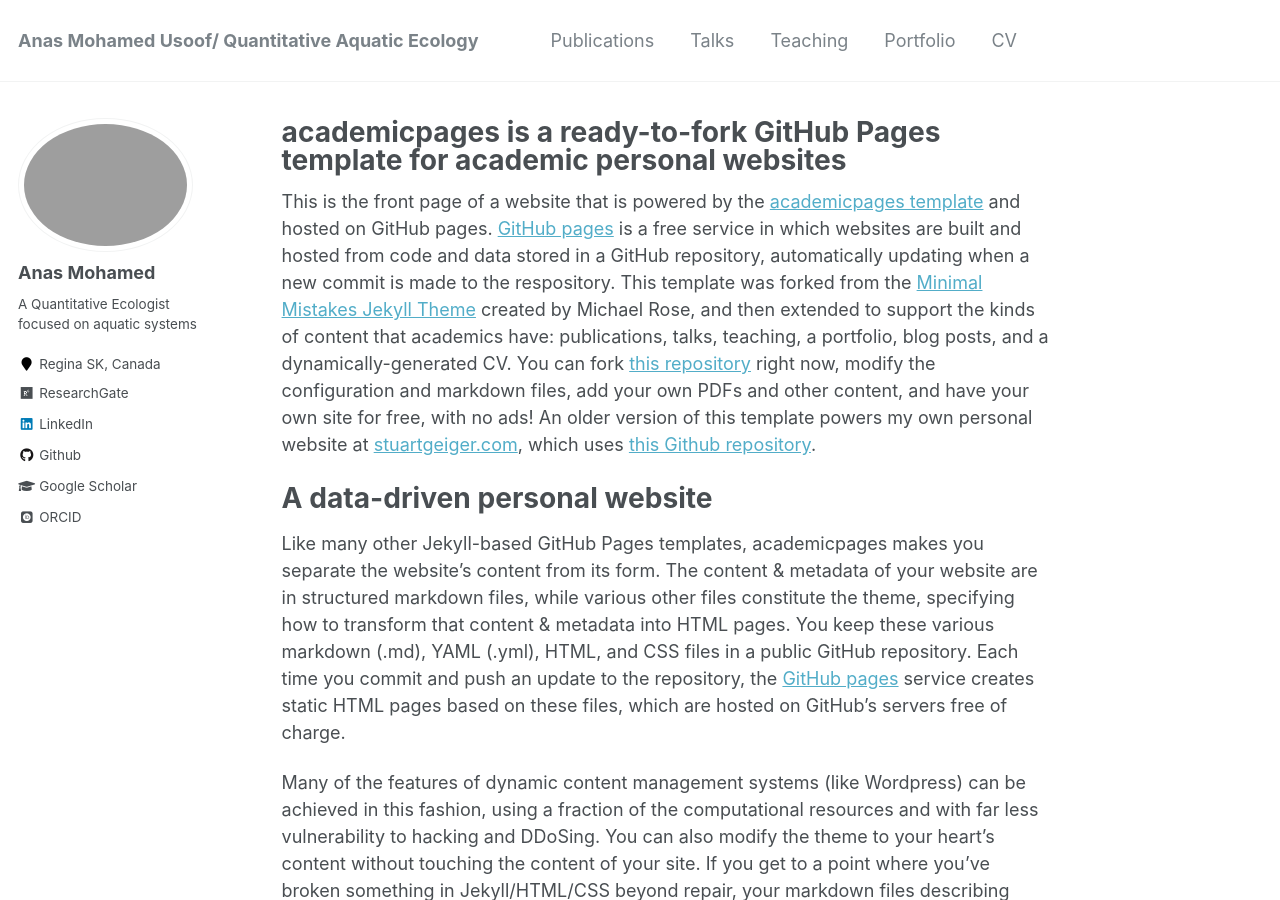
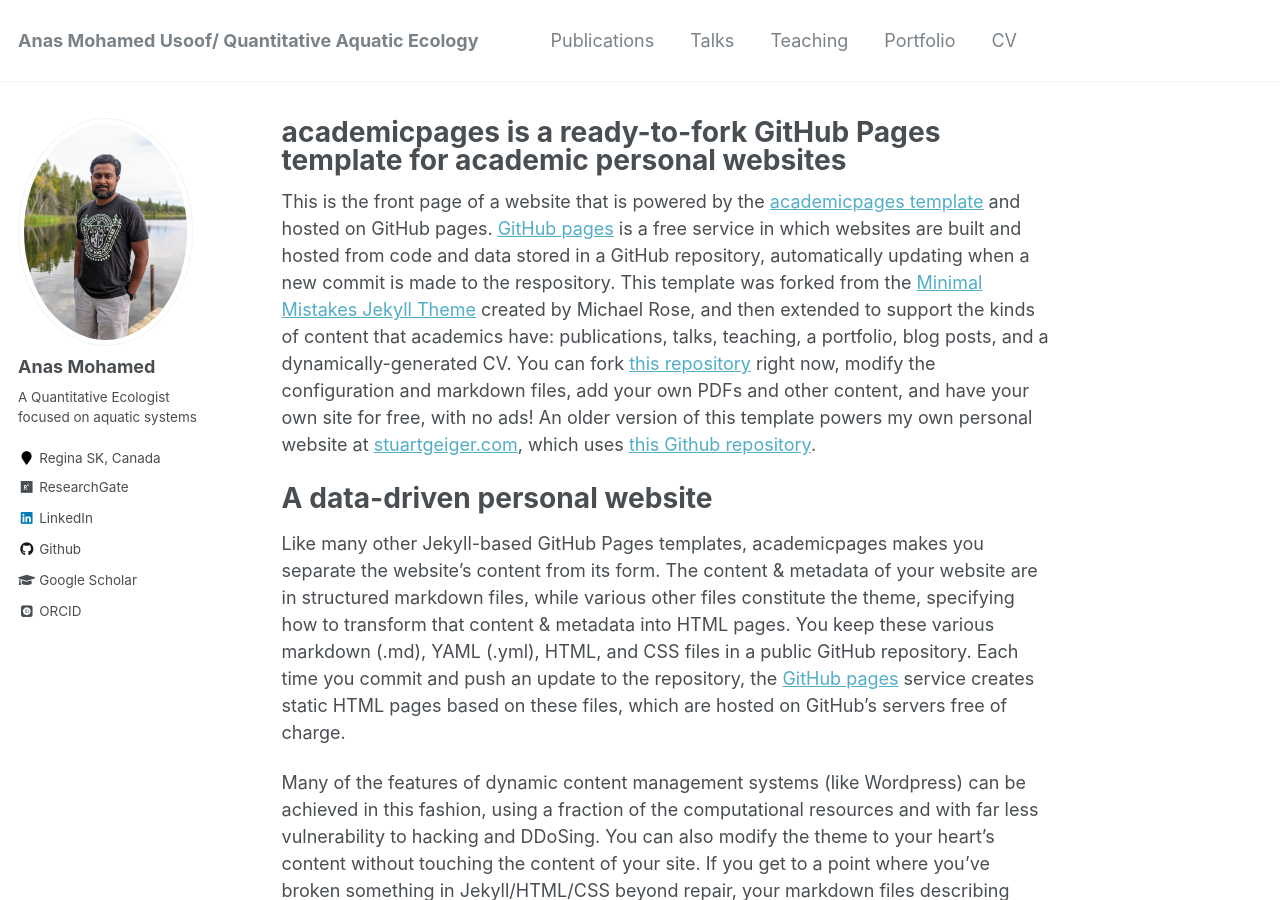
Before and after one commit to AnasMUM/AnasMUM.github.io, a Jekyll site: the page built from _pages/about.md, in a window 1280 px wide and 900 px high. Built offline with Jekyll 4.4.1, drawn with Linux system fonts in a browser that asks for light colours; some web fonts are replaced.

Commit message:
Update _config.yml

```diff
--- a/_config.yml
+++ b/_config.yml
@@ -81,7 +81,7 @@ analytics:
 # Site Author
 author:
   name             : "Anas Mohamed"
-  avatar           : "IMG_20200905_152510~2-02.jpg"
+  avatar           : "IMG_20200905_152510~2-02.jpeg"
   bio              : "A Quantitative Ecologist focused on aquatic systems"
   location         : "Regina SK, Canada"
   employer         :
```
